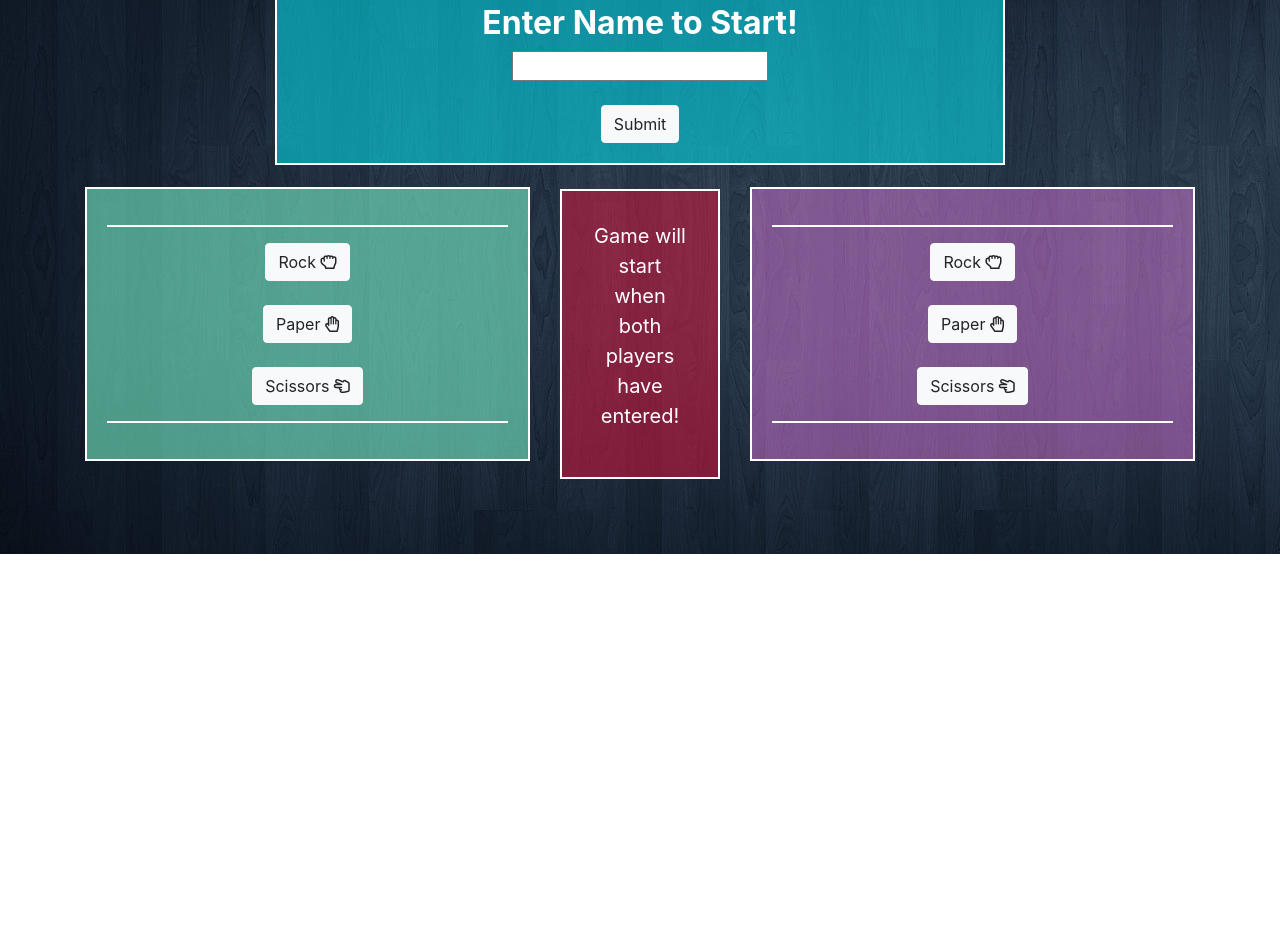
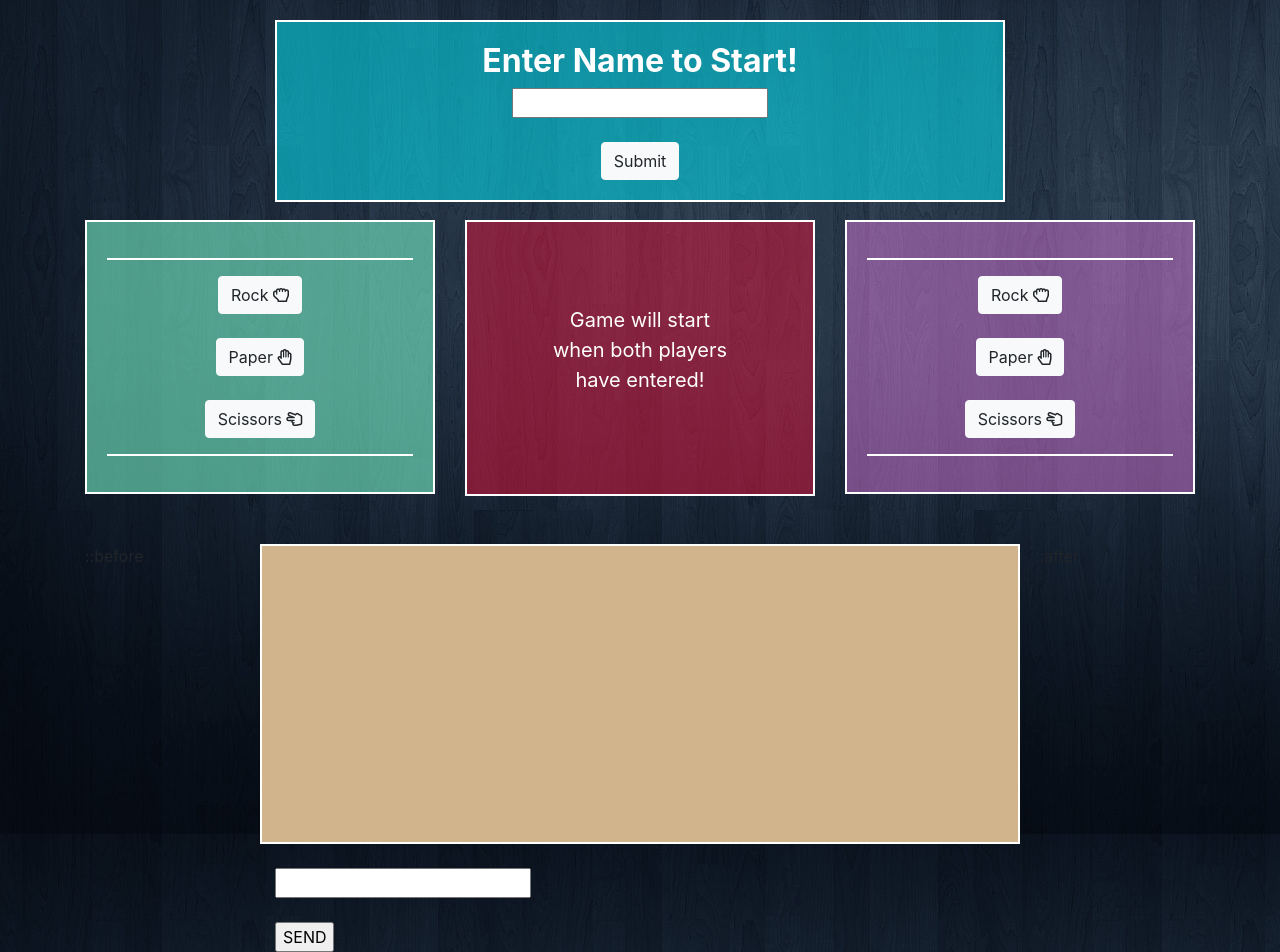
Before and after one commit to mark-shin77/RPS-multiplayer, a plain HTML site: page index.html in a window 1280 px wide. Shown: the part 246-1198 px from the top of the page. Before the commit the page ends 800 px from the top, so only its background shows below. Drawn offline with nearby package versions, Linux system fonts and the light colour scheme.

Commit message:
more styling

```diff
--- a/assets/style.css
+++ b/assets/style.css
@@ -27,10 +27,10 @@ hr{
 }
 
 #info{
-    margin-top: 15%;
+    margin-top: 5%;
     border: 2px solid white;
     background-color: rgba(220, 20, 60, 0.521);
-    padding: 30px;
+    padding: 83px;
     text-align: center;
     font-size: 20px;
     color: white;
@@ -43,3 +43,12 @@ hr{
     padding: 20px;
     text-align: center;
 }
+
+#chat-window{
+    background-color: tan;
+    border: 2px solid white;
+    height: 300px;
+    overflow: scroll;
+    text-align: left;
+    font-size: 15px;
+}
--- a/index.html
+++ b/index.html
@@ -27,7 +27,7 @@
                     ::before
                 </div>
                 <div class="col-lg-8">
-                    <img src="images/rps.png" width="500" class="center">
+                    <img src="images/rps.png" width="600" class="center">
                     <br>
                     <div class="greeting">
                         <h2><strong>Enter Name to Start!</strong></h2>
@@ -46,7 +46,7 @@
 
         <div class="container">
             <div class="row">
-                <div class="col-lg-5">
+                <div class="col-lg-4">
                     <div id="player1">
                         <hr>
                         <button type="button" class="btn btn-light">Rock <i class="far fa-hand-rock"></i></button>
@@ -57,12 +57,16 @@
                         <hr>
                     </div>
                 </div>
-                <div class="col-lg-2">
+
+
+                <div class="col-lg-4">
                     <div id="info">
                         <p>Game will start when both players have entered!</p>
                     </div>
                 </div>
-                <div class="col-lg-5">
+
+
+                <div class="col-lg-4">
                     <div id="player2">
                         <hr>
                         <button type="button" class="btn btn-light">Rock <i class="far fa-hand-rock"></i></button>
@@ -76,5 +80,35 @@
             </div>
         </div>
 
+        <br><br>
+
+        <div class="container">
+                <div class="row">
+                    <div class="col-lg-2">
+                        ::before
+                    </div>
+                    <div class="col-lg-8">
+                        <div class="row">
+                            <!-- display chats -->
+                            <div class="col-lg-12" id="chat-window"></div>
+                        </div>
+                            <!-- chat intake -->
+                            <br>
+                        <div class="row">
+                            <div class="col-lg-12">
+                                <form>
+                                <input type="text" id="chat-input">
+                                <br><br>
+                                <input type="submit" id="submit-chat" value="SEND"/>
+                                </form>
+                            </div>
+                        </div>
+                    </div>
+                    <div class="col-lg-2">
+                        ::after
+                    </div>
+                </div>
+            </div>
+
     </body>
 </html>
```
